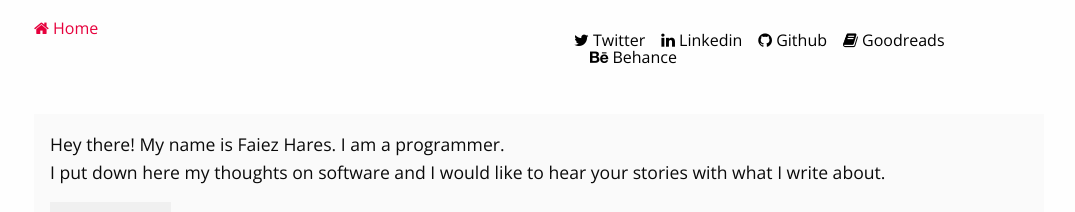
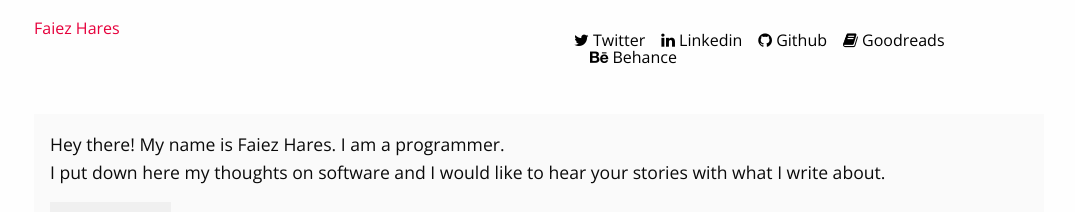
Before and after one commit to haresfaiez/haresfaiez.github.io, a Jekyll site: the page built from index.html, in a window 1280 px wide. Shown: the top 212 px of the page, without its empty margins (101-1176 px from the left). Built offline with Jekyll 4.4.1, drawn with Linux system fonts in a browser that asks for light colours.

Commit message:
Put my name instead of the home link in the top left corner

```diff
--- a/_includes/header.html
+++ b/_includes/header.html
@@ -1,9 +1,8 @@
 <header class="grid-container">
   <div class="grid-margin-x grid-x">
     <div class="auto cell">
-      <a class="item" href="/">
-        <i class="fa fa-home"></i>
-        <span>Home</span>
+      <a class="item strong" href="/">
+        {{ site.title }}
       </a>
     </div>
     <menu class="large-auto small-12 cell">
--- a/_style/custom/_typography.scss
+++ b/_style/custom/_typography.scss
@@ -27,7 +27,7 @@ p {
   font-size: $default-size;
 }
 
-strong {
+.button, strong, .strong {
   font-weight: 400;
 }
 
@@ -78,10 +78,6 @@ aside {
   }
 }
 
-.button {
-  font-weight: 400;
-}
-
 code {
   font: {
     family: 'Fira Mono', monospace;
```
